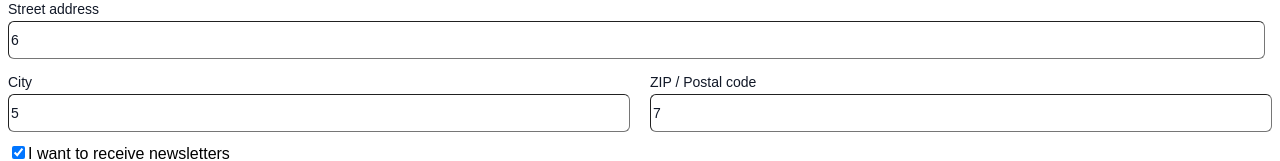
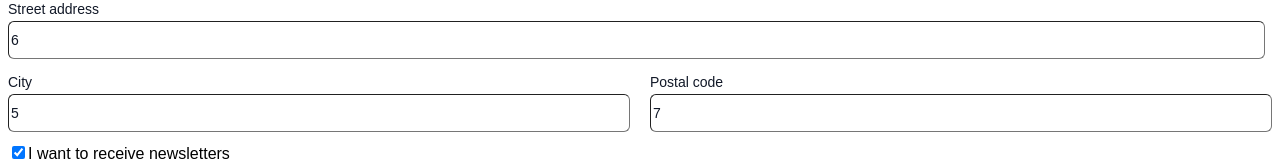
Before and after one commit to Rufus412/Sign-me.up, a Vue app: page / in a window 1280 px wide. Shown: the part 294-455 px from the top of the page. Built offline with nearby package versions, Linux system fonts and the light colour scheme; what vue3-country-region-select would draw is missing.

Commit message:
text eddit

```diff
--- a/src/components/Form.vue
+++ b/src/components/Form.vue
@@ -107,7 +107,7 @@ export default {
 
 
             <div class="sm:col-span-3">
-              <label for="postal-code" class="block text-sm font-medium leading-6 text-gray-900">ZIP / Postal code</label>
+              <label for="postal-code" class="block text-sm font-medium leading-6 text-gray-900">Postal code</label>
               <div class="mt-0">
                 <input type="text" name="postal-code" id="postal-code" v-model="info.postalCode" autocomplete="postal-code" class="block w-[99%] rounded-md border py-1.5 text-gray-900 shadow-sm ring-1 ring-inset ring-gray-300 placeholder:text-gray-400 focus:ring-2 focus:ring-inset focus:ring-indigo-600 sm:text-sm sm:leading-6" />
               </div>
```
